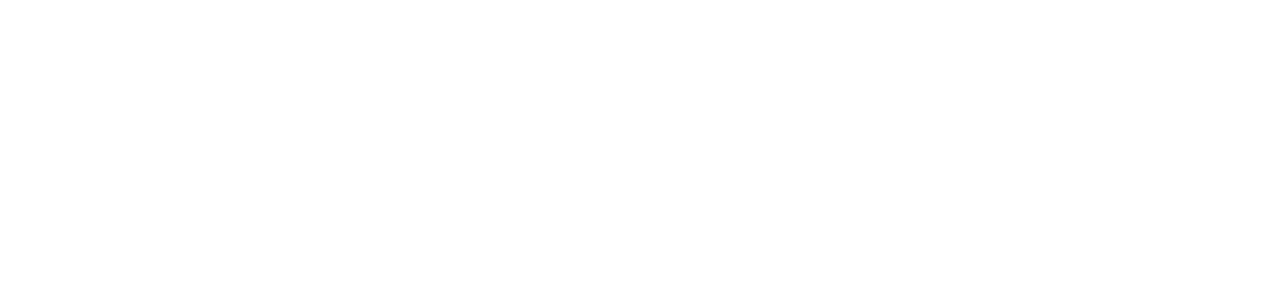
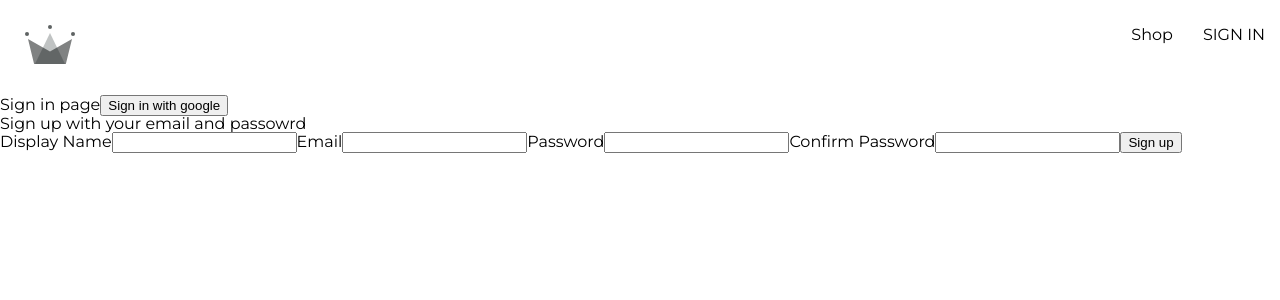
Before and after one commit to affantaufiqur/crown-react, a React (Vite) app: page /sign-in in a window 1280 px wide. Before the commit this address had no page. Shown: the top 300 px of the page. Built offline with nearby package versions, Linux system fonts and the light colour scheme.

Commit message:
feat: adding firebase and signup method

```diff
--- a/package.json
+++ b/package.json
@@ -9,6 +9,7 @@
     "preview": "vite preview"
   },
   "dependencies": {
+    "firebase": "^9.10.0",
     "react": "^18.2.0",
     "react-dom": "^18.2.0",
     "react-router-dom": "^6.4.1"
--- a/src/App.jsx
+++ b/src/App.jsx
@@ -1,6 +1,7 @@
 import { Routes, Route } from 'react-router-dom'
 import Navigation from './components/navigation/navigation.component'
 import Home from './routes/home/home.component'
+import SignIn from './routes/sign-in/sign-in.component'
 
 const App = () => {
   return (
@@ -13,6 +14,10 @@
           index
           element={<Home />}
         />
+        <Route
+          path="sign-in"
+          element={<SignIn />}
+        />
       </Route>
     </Routes>
   )
--- a/src/components/navigation/navigation.component.jsx
+++ b/src/components/navigation/navigation.component.jsx
@@ -24,6 +24,12 @@
           >
             Shop
           </Link>
+          <Link
+            className="nav-link"
+            to="/sign-in"
+          >
+            SIGN IN
+          </Link>
         </div>
       </div>
       <Outlet />
--- /dev/null
+++ b/src/components/sign-up/sign-up.component.jsx
@@ -0,0 +1,86 @@
+import { useState } from 'react'
+import { createAuthUserWithEmailAndPassword, createUserDocument } from '../../utils/firebase/firebase.utils'
+
+const defaultFormFields = {
+  displayName: '',
+  email: '',
+  password: '',
+  passwordConfirmation: '',
+}
+
+const SignUpForm = () => {
+  const [formFields, setFormFields] = useState(defaultFormFields)
+  const { displayName, email, password, passwordConfirmation } = formFields
+
+  const resetFormFields = () => {
+    setFormFields(defaultFormFields)
+  }
+
+  const handleChange = (event) => {
+    const { name, value } = event.target
+    setFormFields({ ...formFields, [name]: value })
+  }
+
+  const handleSubmit = async (event) => {
+    event.preventDefault()
+    if (password !== passwordConfirmation) {
+      alert('Password does not match')
+      return
+    }
+    try {
+      const { user } = await createAuthUserWithEmailAndPassword(email, password)
+      await createUserDocument(user, { displayName })
+      resetFormFields()
+    } catch (error) {
+      if (error.code === 'auth/email-already-in-use') {
+        alert('Email already in use')
+      } else {
+        console.log(error)
+      }
+    }
+  }
+
+  return (
+    <div>
+      <h1>Sign up with your email and passowrd</h1>
+      <form onSubmit={handleSubmit}>
+        <label>Display Name</label>
+        <input
+          type="text"
+          required
+          name="displayName"
+          value={displayName}
+          onChange={handleChange}
+        />
+        <label>Email</label>
+        <input
+          type="email"
+          required
+          name="email"
+          value={email}
+          onChange={handleChange}
+        />
+        <label>Password</label>
+        <input
+          type="password"
+          required
+          name="password"
+          value={password}
+          onChange={handleChange}
+          minLength="6"
+        />
+        <label>Confirm Password</label>
+        <input
+          type="password"
+          required
+          name="passwordConfirmation"
+          value={passwordConfirmation}
+          onChange={handleChange}
+          minLength="6"
+        />
+        <button type="submit">Sign up</button>
+      </form>
+    </div>
+  )
+}
+export default SignUpForm
--- /dev/null
+++ b/src/routes/sign-in/sign-in.component.jsx
@@ -0,0 +1,18 @@
+import { signInWithGooglePopup, createUserDocument } from '../../utils/firebase/firebase.utils'
+import SignUpForm from '../../components/sign-up/sign-up.component'
+
+const SignIn = () => {
+  const logGoogleUser = async () => {
+    const { user } = await signInWithGooglePopup()
+    const userDocRef = await createUserDocument(user)
+  }
+
+  return (
+    <div>
+      Sign in page
+      <button onClick={logGoogleUser}>Sign in with google</button>
+      <SignUpForm />
+    </div>
+  )
+}
+export default SignIn
--- /dev/null
+++ b/src/utils/firebase/firebase.utils.js
@@ -0,0 +1,57 @@
+import { initializeApp } from 'firebase/app'
+import {
+  getAuth,
+  signInWithRedirect,
+  signInWithPopup,
+  GoogleAuthProvider,
+  createUserWithEmailAndPassword,
+} from 'firebase/auth'
+import { getFirestore, doc, getDocs, setDoc, getDoc } from 'firebase/firestore'
+
+const firebaseConfig = {
+  apiKey: 'AIzaSyBOZ_3W0M9A-gNOH4w_O0gJhIfQViyPq54',
+  authDomain: 'crown-react-db-6c6dd.firebaseapp.com',
+  projectId: 'crown-react-db-6c6dd',
+  storageBucket: 'crown-react-db-6c6dd.appspot.com',
+  messagingSenderId: '420413822435',
+  appId: '1:420413822435:web:d9969b7fecd6ef38e3fcd6',
+}
+
+const firebaseApp = initializeApp(firebaseConfig)
+const provider = new GoogleAuthProvider()
+provider.setCustomParameters({
+  prompt: 'select_account',
+})
+
+export const auth = getAuth()
+export const signInWithGooglePopup = () => signInWithPopup(auth, provider)
+export const signInWithGoogleRedirect = () => signInWithRedirect(auth, provider)
+export const db = getFirestore()
+export const createUserDocument = async (userAuth, additionalInformation = {}) => {
+  if (!userAuth) return
+
+  const userDocRef = doc(db, 'users', userAuth.uid)
+  const userSnapshot = await getDoc(userDocRef)
+
+  if (!userSnapshot.exists()) {
+    const { displayName, email } = userAuth
+    const createdAt = new Date()
+
+    try {
+      await setDoc(userDocRef, {
+        displayName,
+        email,
+        createdAt,
+        ...additionalInformation,
+      })
+    } catch (error) {
+      console.log('error creating user', error.message)
+    }
+  }
+  return userDocRef
+}
+
+export const createAuthUserWithEmailAndPassword = async (email, password) => {
+  if (!email || !password) return
+  return await createUserWithEmailAndPassword(auth, email, password)
+}
```
Also changed, not shown: 1 other file (tests, documents, lock files or other folders).
